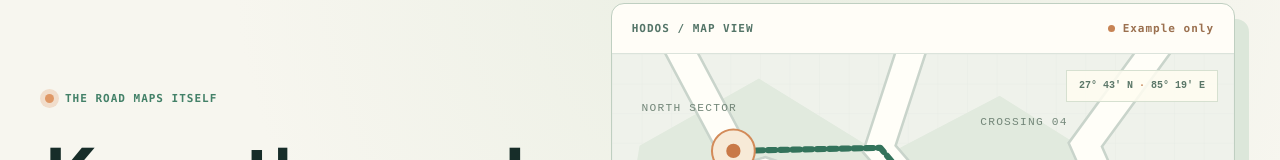
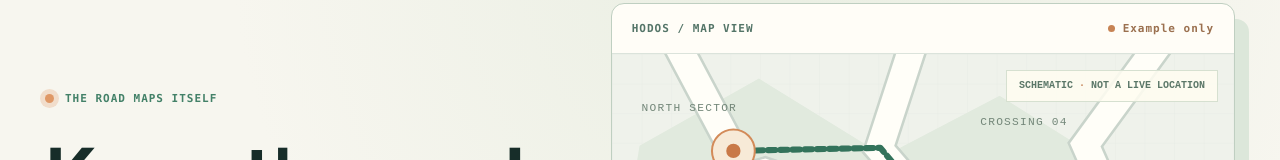
Before and after one commit to DrSkyle/hodos, a website built with Vite: page apps/web/index.html in a window 1280 px wide. Shown: the part 176-336 px from the top of the page. Built offline with nearby package versions, Linux system fonts and the light colour scheme.

Commit message:
fix(web): label illustrative map as schematic, not a real location

```diff
--- a/apps/web/index.html
+++ b/apps/web/index.html
@@ -63,7 +63,7 @@
                 <g transform="translate(509 199)"><circle r="21" fill="#d8e8d7" stroke="#367b62" stroke-width="2"/><path d="m-8 0 6 6 11-13" fill="none" stroke="#367b62" stroke-width="3.5" stroke-linecap="round" stroke-linejoin="round"/></g>
                 <g transform="translate(92 465)"><circle r="15" fill="#317cbd" opacity=".18"/><circle r="7" fill="#317cbd" stroke="#fff" stroke-width="3"/></g>
               </svg>
-              <div class="map-coordinates">27° 43′ N <span>·</span> 85° 19′ E</div>
+              <div class="map-coordinates">SCHEMATIC <span>·</span> NOT A LIVE LOCATION</div>
             </div>
             <div class="map-legend" aria-hidden="true"><span><i class="key-route"></i> Observed road</span><span><i class="key-report"></i> Possible hazard</span><span><i class="key-repaired"></i> Reported repaired</span></div>
             <div class="plate-bottom"><span>PUBLIC ROAD INTELLIGENCE</span><span>ILLUSTRATIVE INTERFACE / NOT LIVE DATA</span></div>
```
